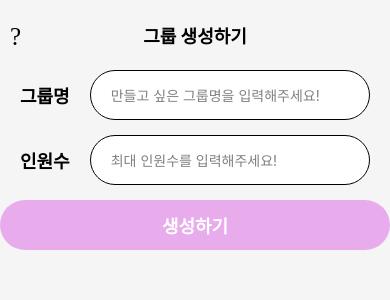
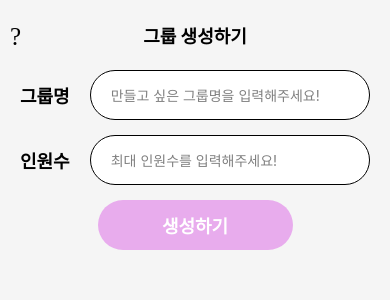
Before and after one commit to Yuhyeon0516/ReactNative_Pinky, a React Native app: screen /AddGroup in a window 390 px wide. Shown: the top 300 px of the page. Built offline with nearby package versions, Linux system fonts and the light colour scheme; what pocketbase would draw is missing.

Commit message:
Modified pink button width.

```diff
--- a/src/screens/popup/AddGroup.tsx
+++ b/src/screens/popup/AddGroup.tsx
@@ -39,7 +39,9 @@ export default function AddGroup() {
 
                 <Spacer height={15} />
 
-                <PinkButton text="생성하기" />
+                <View style={{width: "50%", alignSelf: "center"}}>
+                    <PinkButton text="생성하기" />
+                </View>
             </ScrollView>
         </View>
     );
--- a/src/screens/tab/Group.tsx
+++ b/src/screens/tab/Group.tsx
@@ -45,7 +45,9 @@ export default function GroupScreen() {
                         친구들과 그룹을 만들어볼까요?
                     </Text>
                     <Spacer height={30} />
-                    <PinkButton text="그룹 만들기" />
+                    <View style={{width: "50%"}}>
+                        <PinkButton text="그룹 만들기" />
+                    </View>
                 </View>
             )}
         </ScreenBase>
--- a/src/screens/tab/Home.tsx
+++ b/src/screens/tab/Home.tsx
@@ -120,7 +120,10 @@ export default function HomeScreen() {
                         약속을 잡아주세요!
                     </Text>
                     <Spacer height={30} />
-                    <PinkButton text="약속 잡기" />
+
+                    <View style={{width: "50%"}}>
+                        <PinkButton text="약속 잡기" />
+                    </View>
                 </View>
             )}
         </ScreenBase>
```
